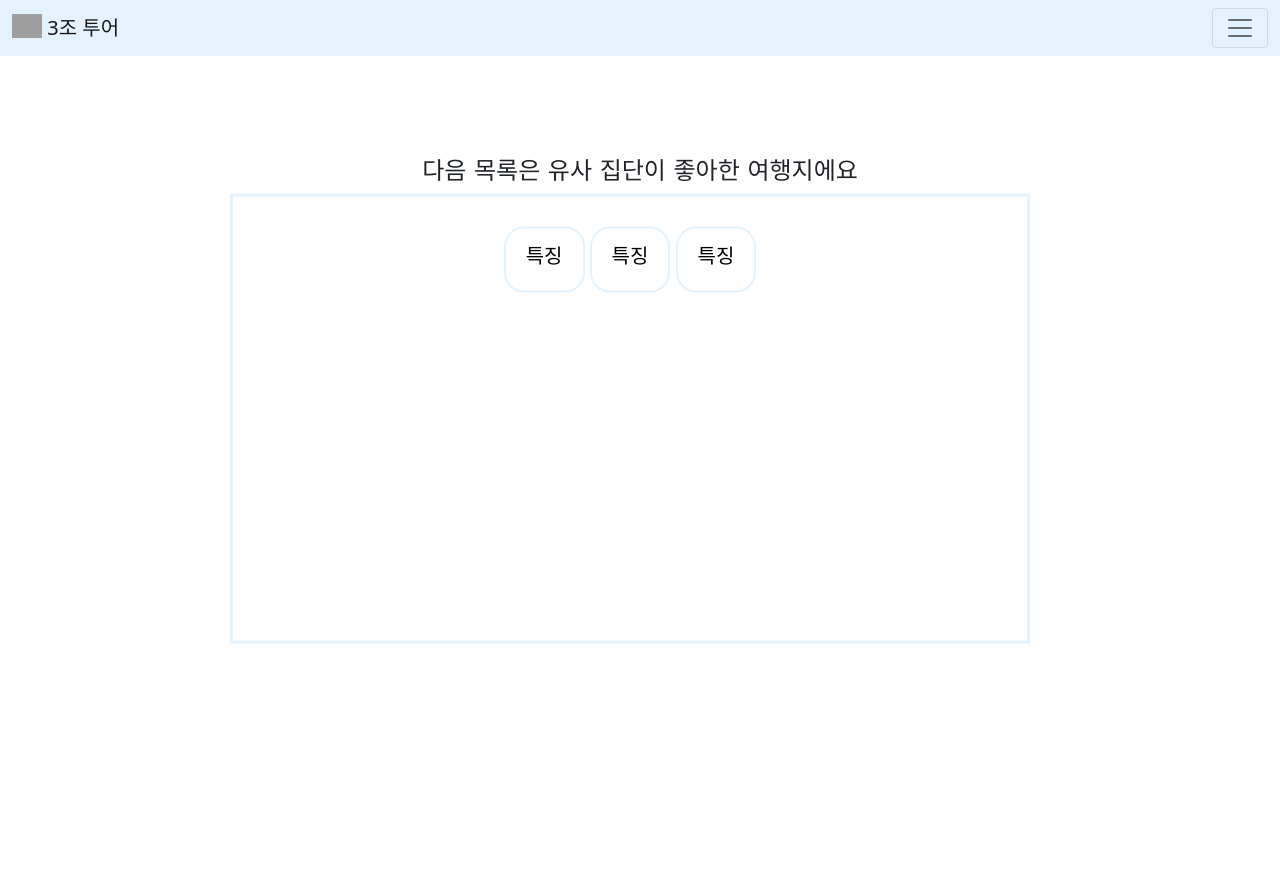
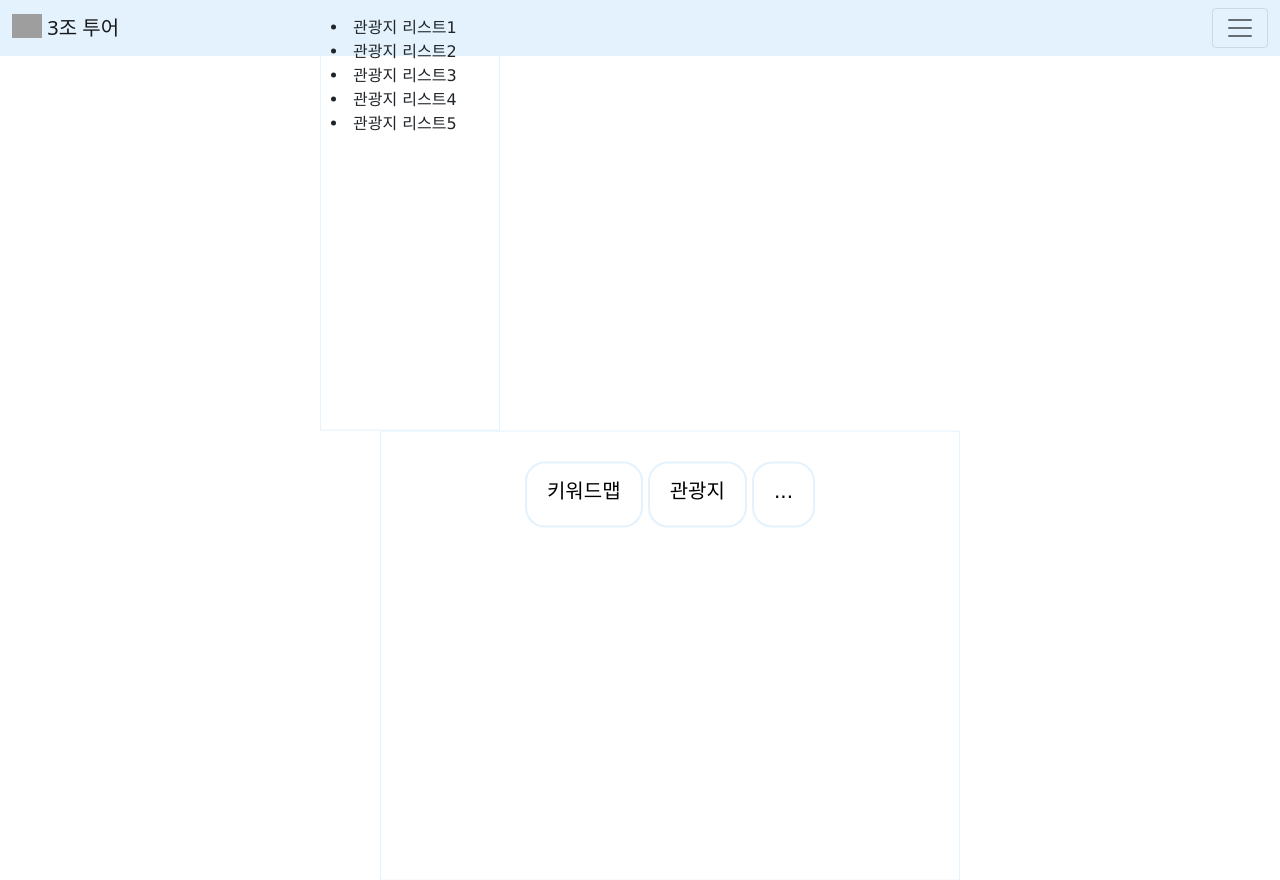
Before and after one commit to jongw0o0/gttour, a Django app: page /tourlist/index3/ in a window 1280 px wide. Before the commit the page ends 644 px from the top, so only its background shows below. Run offline with Django 4.2, Linux system fonts and the light colour scheme; some libraries are stand-ins or nearby versions; grey boxes are pictures that could not be loaded.

Commit message:
test0721_7 html 수정

```diff
--- a/static/style.css
+++ b/static/style.css
@@ -3,11 +3,11 @@
     src: url(font/abster-webfont.woff) format('woff');
 }
 
-*{
+/* *{
     margin: 0;
     padding: 0;
     box-sizing: border-box;
-}
+} */
 
 .container{
     width: 100%;
@@ -33,6 +33,7 @@
     font-family: Verdana, Geneva, Tahoma, sans-serif;
 } */
 
+/* 3조투어 메인화면 */
 .container .hero h2{
     font-size: 60px;
     margin-bottom: 20px;
@@ -58,10 +59,16 @@
     background-color: #e3f2fd;
 }
 
-/* textarea {
-    width:100%;
+.survey{
+    width: 100%;
+    height: 100vh;
+    background: white;
 }
 
-input[type=submit] {
-    margin-top:10px;
-} */
+.survey.hero{
+    position: relative;
+    left: 100px;
+    top: 100px;
+    text-align: center;
+    font-family: Verdana, Geneva, Tahoma, sans-serif;
+}
--- a/templates/base.html
+++ b/templates/base.html
@@ -10,27 +10,6 @@
     <!-- gttour CSS -->
     <link rel="stylesheet" type="text/css" href="{% static 'style.css' %}">
     <title>3조 투어</title>
-    <script>
-        function addressKindChange(e) {
-            var seoul = ["강남","홍대","영등포"];
-            var gyeonggi = ["수원","평택"];
-            var chungcheongnam = ["천안","세종"];
-            var target = document.getElementById("addressKindD")
-
-            if (e.value == "a") var d = seoul;
-            else if (e.value == "b") var d = gyeonggi;
-            else if (e.value == "c") var d = chungcheongnam;
-
-            target.options.length = 0;
-
-            for (x in d) {
-                var opt = document.createElement("option");
-                opt.value = d[x];
-                opt.innerHTML = d[x];
-                target.appendChild(opt);
-            }
-        }
-    </script>
 </head>
 <body>
 <!-- 네비게이션바 -->
--- a/templates/tourlist/tourlist3.html
+++ b/templates/tourlist/tourlist3.html
@@ -2,11 +2,18 @@
 {% block content %}
 <div class="container">
     <div class="hero">
-        <h4>다음 목록은 유사 집단이 좋아한 여행지에요</h4>
-        <div style="width:800px; height:450px; border:3px solid #e3f2fd; float:right; margin-right:20px;">
-            <button type="submit"><h5>특징</h5></button>
-            <button type="submit"><h5>특징</h5></button>
-            <button type="submit"><h5>특징</h5></button>
+        <h4>다음 목록은 유사 집단이 좋아한 여행지에요</h4><br>
+        <div style="width:180px; height:450px; border:1px solid #e3f2fd; float:left; padding:10px; text-align: left;"><br>
+            <li> 관광지 리스트1</li>
+            <li> 관광지 리스트2</li>
+            <li> 관광지 리스트3</li>
+            <li> 관광지 리스트4</li>
+            <li> 관광지 리스트5</li>
+        </div>
+        <div style="width:580px; height:450px; border:1px solid #e3f2fd; float:right;">
+            <button type="submit"><h5>키워드맵</h5></button>
+            <button type="submit"><h5>관광지</h5></button>
+            <button type="submit"><h5>...</h5></button>
         </div>
     </div>
 </div>
```
Also changed, not shown: templates/classification/classification.html (+5 -4 lines), templates/survey/survey.html (+8 -8 lines), templates/tourlist/tourlist1.html (+13 -3 lines), templates/tourlist/tourlist2.html (+13 -2 lines).
